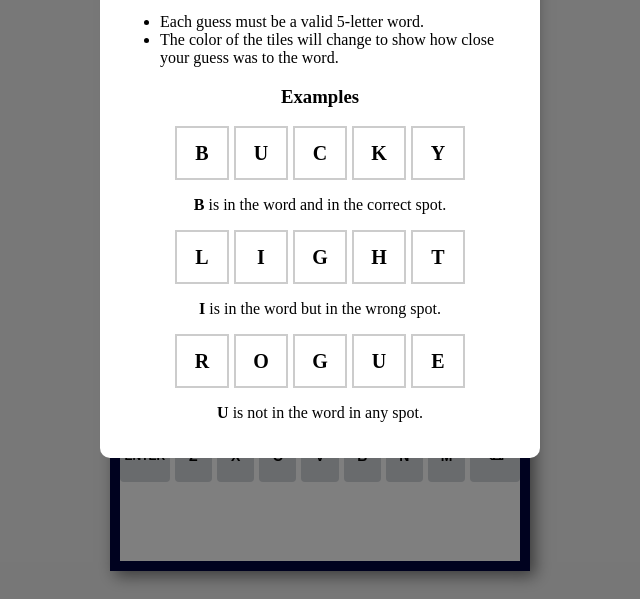
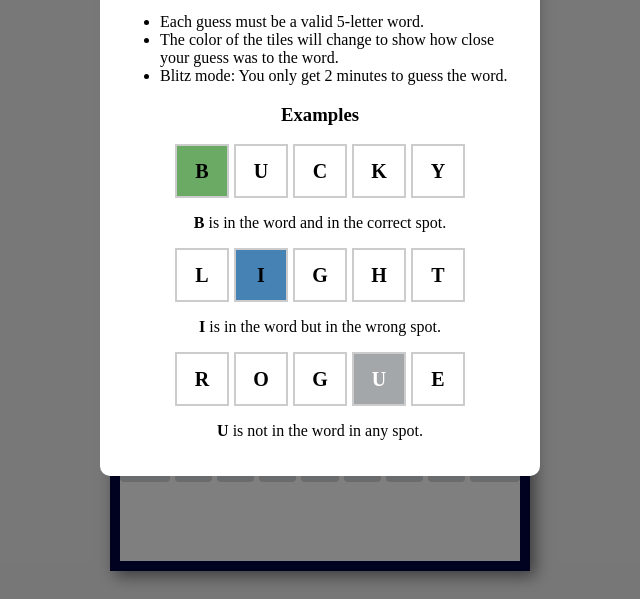
Before and after one commit to Andersonjb1/BUC-IT, a plain HTML site: page Game/blitz.html in a window 1280 px wide. Shown: the part 201-800 px from the top of the page, without its empty margins (320-960 px from the left). Drawn offline with Linux system fonts and the light colour scheme.

Commit message:
How to play for blitz

```diff
--- a/Game/blitz.html
+++ b/Game/blitz.html
@@ -112,11 +112,12 @@
       <ul>
         <li>Each guess must be a valid 5-letter word.</li>
         <li>The color of the tiles will change to show how close your guess was to the word.</li>
+        <li>Blitz mode: You only get 2 minutes to guess the word.</li>
       </ul>
       <!-- Reuses cell styling for examples -->
       <h3>Examples</h3>
       <div class="example">
-        <div class="cell">B</div>
+        <div class="cell correct">B</div>
         <div class="cell">U</div>
         <div class="cell">C</div>
         <div class="cell">K</div>
@@ -125,7 +126,7 @@
       <p><strong>B</strong> is in the word and in the correct spot.</p>
       <div class="example">
         <div class="cell">L</div>
-        <div class="cell">I</div>
+        <div class="cell present">I</div>
         <div class="cell">G</div>
         <div class="cell">H</div>
         <div class="cell">T</div>
@@ -135,7 +136,7 @@
         <div class="cell">R</div>
         <div class="cell">O</div>
         <div class="cell">G</div>
-        <div class="cell">U</div>
+        <div class="cell absent">U</div>
         <div class="cell">E</div>
       </div>
       <p><strong>U</strong> is not in the word in any spot.</p>
```
